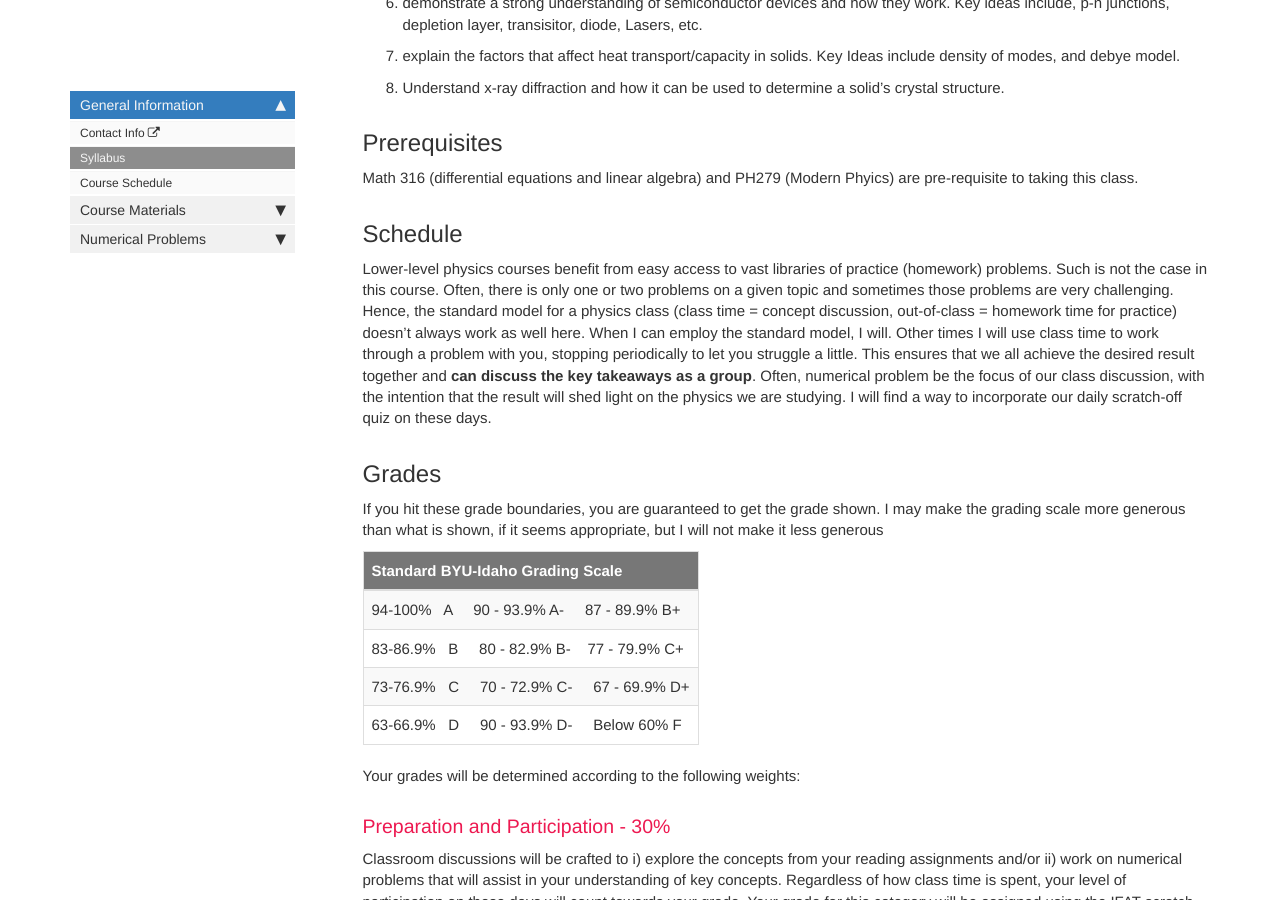
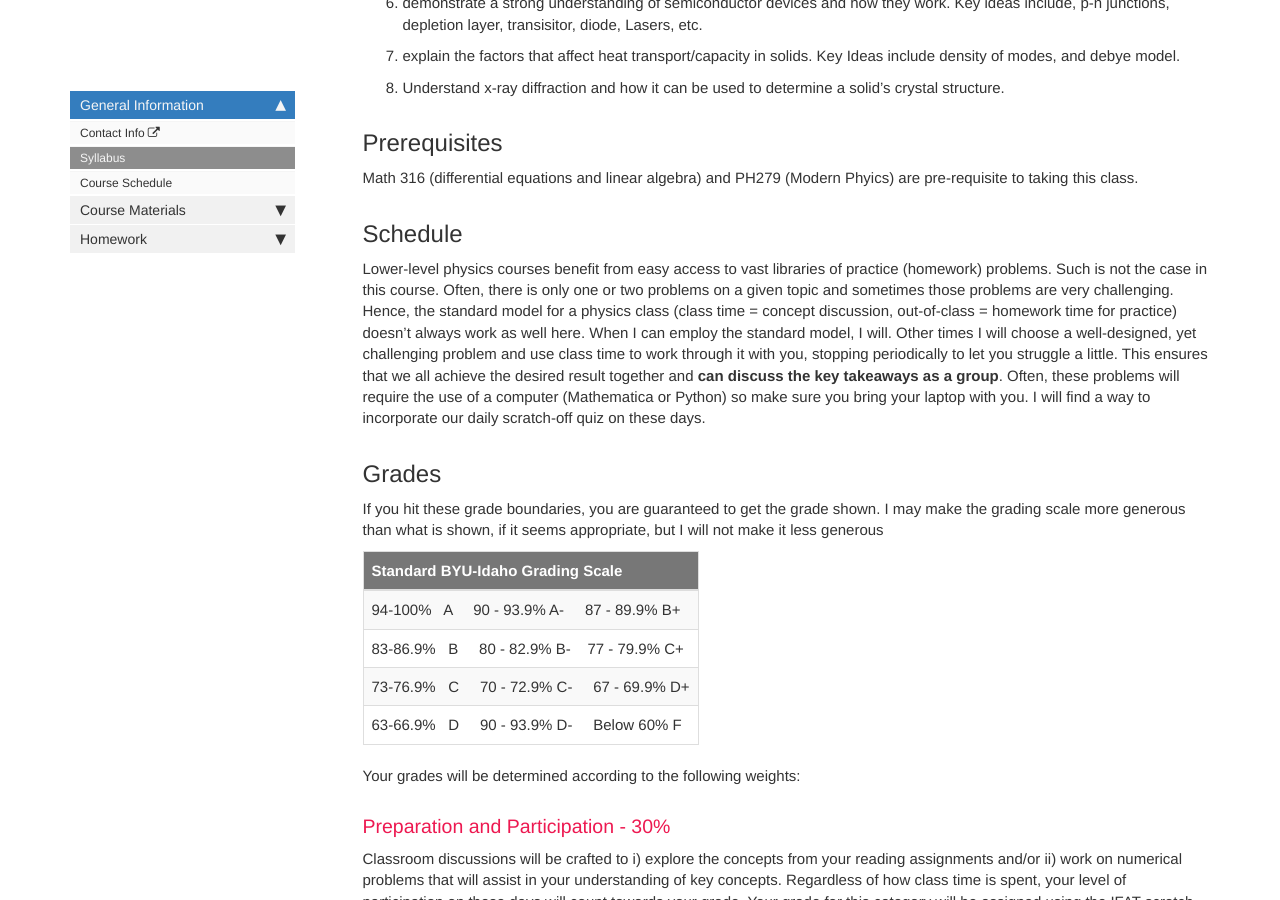
Before and after one commit to lancejnelson/PH323, a Jekyll site: the page built from course_docs/syllabus.md, in a window 1280 px wide and 900 px high, scrolled down 1628 px. Built offline with Jekyll 4.4.1, drawn with Linux system fonts in a browser that asks for light colours; comment, search, counter and statistics services are not loaded.

```diff
--- a/course_docs/syllabus.md
+++ b/course_docs/syllabus.md
@@ -101,13 +101,13 @@ sometimes those problems are very challenging.  Hence, the standard
 model for a physics class (class time = concept discussion,
 out-of-class = homework time for practice) doesn't always work as well
 here.  When I can employ the standard model, I will.  Other times I
-will use class time to work through a problem with you, stopping
-periodically to let you struggle a little.  This ensures that we all
-achieve the desired result together and **can discuss the key
-takeaways as a group**.  Often, numerical problem be the focus of our
-class discussion, with the intention that the result will shed light
-on the physics we are studying.  I will find a way to incorporate our
-daily scratch-off quiz on these days.
+will choose a well-designed, yet challenging problem and use class
+time to work through it with you, stopping periodically to let you
+struggle a little.  This ensures that we all achieve the desired
+result together and **can discuss the key takeaways as a group**.
+Often, these problems will require the use of a computer (Mathematica
+or Python) so make sure you bring your laptop with you.  I will find a
+way to incorporate our daily scratch-off quiz on these days.
 
 ## Grades
 
```
Also changed, not shown: _data/sidebars/mydoc_sidebar.yml (+9 -12 lines), _data/topnav.yml (+4 -4 lines), course_docs/schedule.md (+37 -5 lines).
